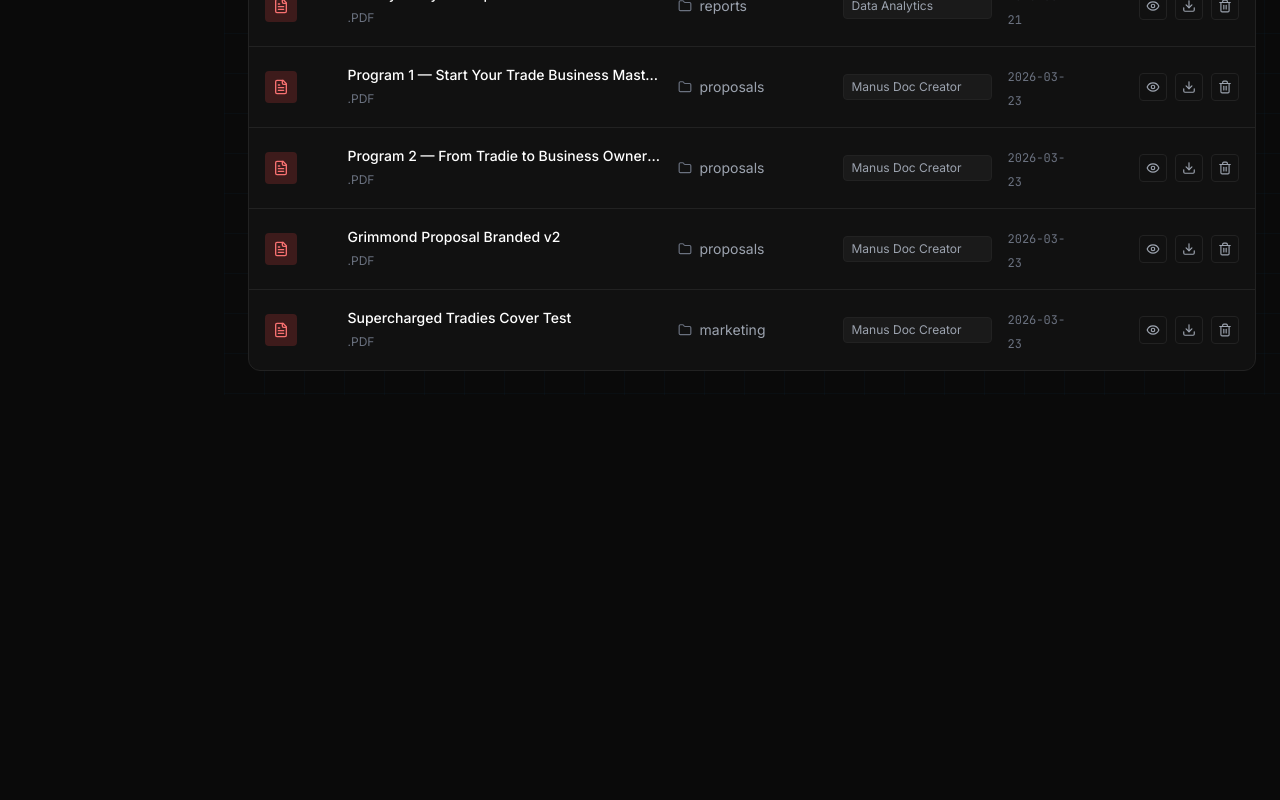
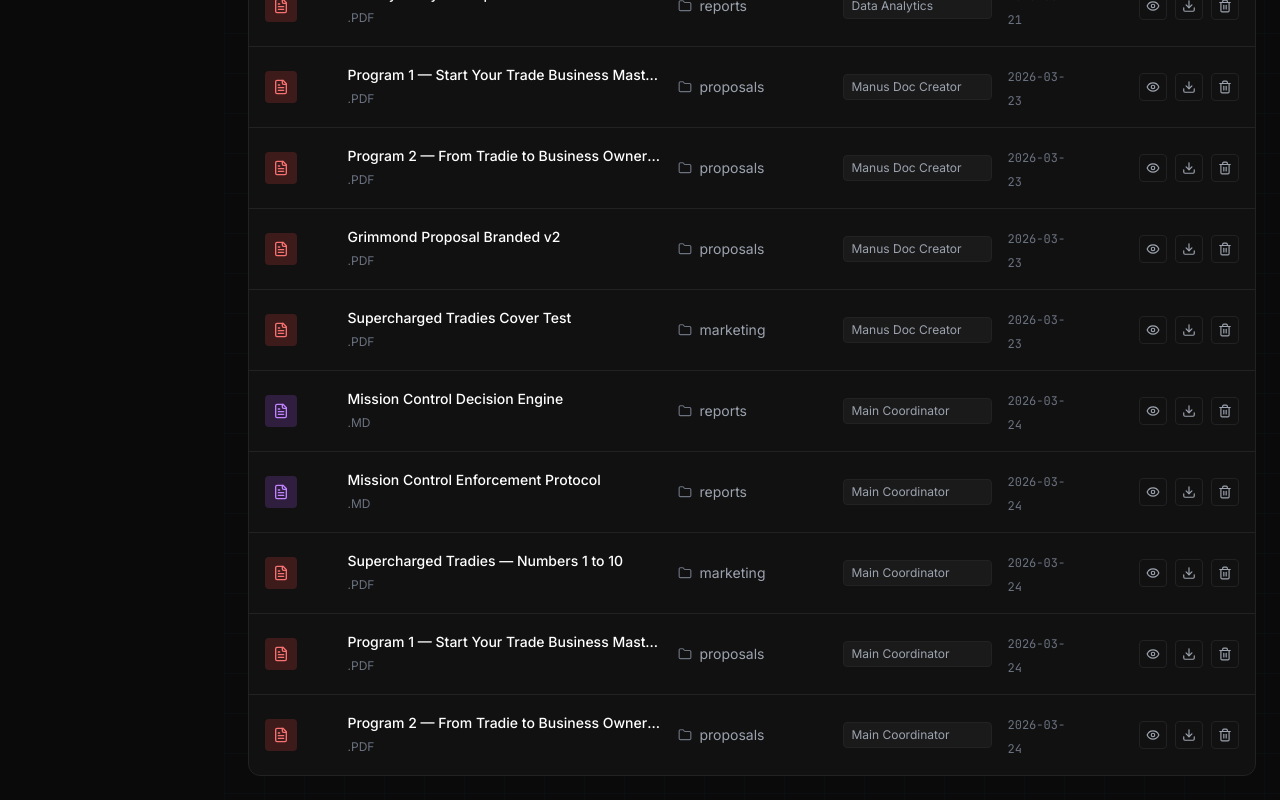
Before and after one commit to rezo-jason/openclaw-config, a Next.js app: page /docs in a window 1280 px wide. Shown: the part 1247-2047 px from the top of the page. Before the commit the page ends 1642 px from the top, so only its background shows below. Built offline with nearby package versions, Linux system fonts and the light colour scheme.

Commit message:
MC: Update Docs UI list with compliance protocols and amended program PDFs

```diff
--- a/pages/docs.js
+++ b/pages/docs.js
@@ -148,6 +148,51 @@ const initialDocs = [
     author: "Manus Doc Creator",
     type: "pdf",
     filename: "SUPERCHARGED_TRADIES_COVER_TEST.pdf"
+  },
+  {
+    title: "Mission Control Decision Engine",
+    path: "/documents/MISSION_CONTROL_DECISION_ENGINE.md",
+    created: "2026-03-24",
+    folder: "reports",
+    author: "Main Coordinator",
+    type: "md",
+    filename: "MISSION_CONTROL_DECISION_ENGINE.md"
+  },
+  {
+    title: "Mission Control Enforcement Protocol",
+    path: "/documents/MISSION_CONTROL_PROTOCOL.md",
+    created: "2026-03-24",
+    folder: "reports",
+    author: "Main Coordinator",
+    type: "md",
+    filename: "MISSION_CONTROL_PROTOCOL.md"
+  },
+  {
+    title: "Supercharged Tradies — Numbers 1 to 10",
+    path: "/documents/Supercharged_Tradies.pdf",
+    created: "2026-03-24",
+    folder: "marketing",
+    author: "Main Coordinator",
+    type: "pdf",
+    filename: "Supercharged_Tradies.pdf"
+  },
+  {
+    title: "Program 1 — Start Your Trade Business Mastermind (Amended)",
+    path: "/documents/PROGRAM1_START_YOUR_TRADE_BUSINESS_MASTERMIND_BRANDED.pdf",
+    created: "2026-03-24",
+    folder: "proposals",
+    author: "Main Coordinator",
+    type: "pdf",
+    filename: "PROGRAM1_START_YOUR_TRADE_BUSINESS_MASTERMIND_BRANDED.pdf"
+  },
+  {
+    title: "Program 2 — From Tradie to Business Owner (Amended)",
+    path: "/documents/PROGRAM2_FROM_TRADIE_TO_BUSINESS_OWNER_BRANDED.pdf",
+    created: "2026-03-24",
+    folder: "proposals",
+    author: "Main Coordinator",
+    type: "pdf",
+    filename: "PROGRAM2_FROM_TRADIE_TO_BUSINESS_OWNER_BRANDED.pdf"
   },
 ];
 
```
